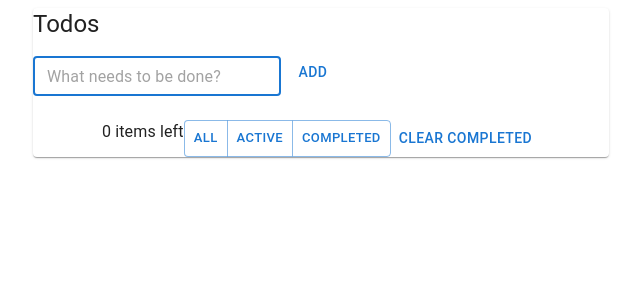
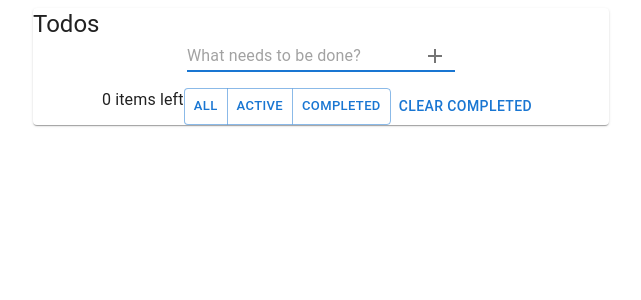
Before and after one commit to a-dylean/todos-app, a React (Create React App) app: page / in a window 1280 px wide. Shown: the top 300 px of the page, without its empty margins (319-960 px from the left). Built offline with nearby package versions, Linux system fonts and the light colour scheme.

Commit message:
Changes to input component to improve styling

```diff
--- a/src/app/App.tsx
+++ b/src/app/App.tsx
@@ -3,9 +3,14 @@ import {
   Button,
   ButtonGroup,
   Container,
+  FormControl,
   IconButton,
+  Input,
+  InputAdornment,
   List,
   ListItem,
+  ListItemButton,
+  ListItemText,
   Paper,
   TextField,
   Typography,
@@ -16,6 +21,7 @@ import DeleteForeverIcon from "@mui/icons-material/DeleteForever";
 import RadioButtonUncheckedIcon from "@mui/icons-material/RadioButtonUnchecked";
 import CheckCircleIcon from "@mui/icons-material/CheckCircle";
 import { Task, Inputs } from "./interfaces";
+import AddIcon from "@mui/icons-material/Add";
 
 const App = () => {
   const [allTasks, setTasks] = useState<Task[]>([]);
@@ -81,15 +87,10 @@ const App = () => {
   return (
     <Container>
       <Paper sx={{ m: "0 auto", width: "50%" }}>
-        <Typography component="h1" variant="h5">
-          Todos
-        </Typography>
+        <Typography variant="h5">Todos</Typography>
         <form onSubmit={handleSubmit(onSubmit)}>
-          <Box sx={{ display: "flex", alignItems: "center" }}>
-            <TextField
-              variant="outlined"
-              margin="normal"
-              size="small"
+          <FormControl sx={{ display: "flex", alignItems: "center" }}>
+            <Input
               required
               id="task"
               autoFocus
@@ -98,14 +99,25 @@ const App = () => {
               onChange={(e) => setNewTask(e.target.value)}
               onKeyDown={handleEnterPress}
               value={newTask}
+              endAdornment={
+                <InputAdornment position="end">
+                  <IconButton aria-label="add task" type="submit">
+                    <AddIcon />
+                  </IconButton>
+                </InputAdornment>
+              }
             />
-            <Button type="submit">Add</Button>
-          </Box>
+          </FormControl>
         </form>
 
         <List>
           {selectedArr(mode).map((task, idx) => (
-            <ListItem key={idx} divider>
+            <ListItem key={idx} divider secondaryAction={
+              <IconButton onClick={() => removeTasks(idx)} edge="end" aria-label="delete task">
+                  <DeleteForeverIcon />
+                </IconButton>
+            }
+            >
                 <IconButton onClick={() => toogleDoneTask(idx)}>
                   {task.active ? (
                     <RadioButtonUncheckedIcon />
@@ -113,10 +125,8 @@ const App = () => {
                     <CheckCircleIcon />
                   )}
                 </IconButton>
-              <Typography>{task.name}</Typography>
-              <IconButton onClick={() => removeTasks(idx)}>
-                <DeleteForeverIcon />
-              </IconButton>
+                <ListItemText>{task.name}</ListItemText>
+
             </ListItem>
           ))}
         </List>
```
Lines whose indentation alone changed are shown as unchanged.
